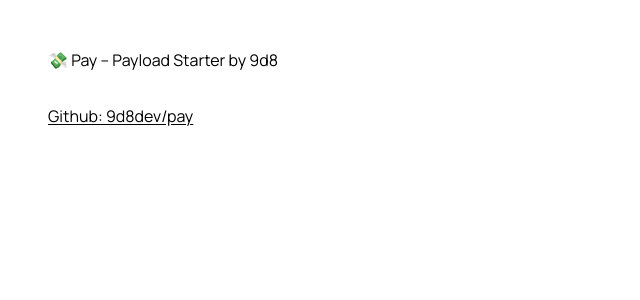
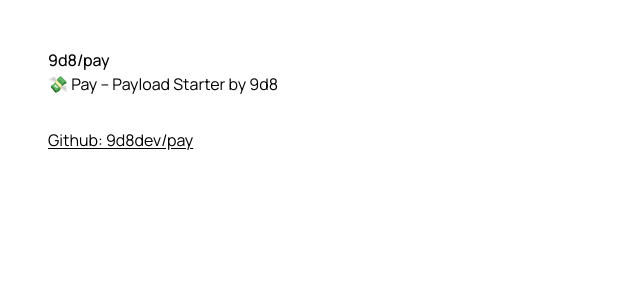
Before and after one commit to 9d8dev/pay, a Next.js app: page / in a window 1280 px wide. Shown: the top 300 px of the page, without its empty margins (0-640 px from the left). Built offline with nearby package versions, Linux system fonts and the light colour scheme.

Commit message:
update footer

```diff
--- a/site.config.ts
+++ b/site.config.ts
@@ -6,7 +6,7 @@
 }
 
 export const pay: PayConfig = {
-  name: 'PayloadCMS Starter by 9d8',
+  name: '9d8/pay',
   title: 'Payload CMS / Next.js Starter by 9d8',
   desc: 'This is the PayloadCMS Starter by 9d8. It uses Next.js, Typescript, Postgres, Tailwind, shadcn/ui, brijr/craft, and Amazon S3.',
   url: 'https://pay.9d8.dev',
--- a/src/app/(frontend)/layout.tsx
+++ b/src/app/(frontend)/layout.tsx
@@ -22,7 +22,7 @@
     <html lang="en" className={font.className}>
       <body className="min-h-screen p-6 sm:p-12">
         <main>
-          {/* <Header /> */}
+          <Header />
           {children}
           {/* <Footer /> */}
         </main>
@@ -33,9 +33,11 @@
 
 const Header = () => {
   return (
-    <nav className="sticky top-12 z-10">
+    <nav>
       <h2 className="font-medium">
-        <Link href="/" className="group"></Link>
+        <Link href="/" className="group">
+          {pay.name}
+        </Link>
       </h2>
     </nav>
   )
@@ -45,7 +47,7 @@
   return (
     <footer className="text-xs grid gap-1 text-zinc-400">
       <p>
-        designbooks.org / © <a href="https://github.com/brijr">brijr</a> / 2025
+        © {pay.name} / 2025 / made by <a href="https://9d8.dev">9d8</a>
       </p>
     </footer>
   )
```
